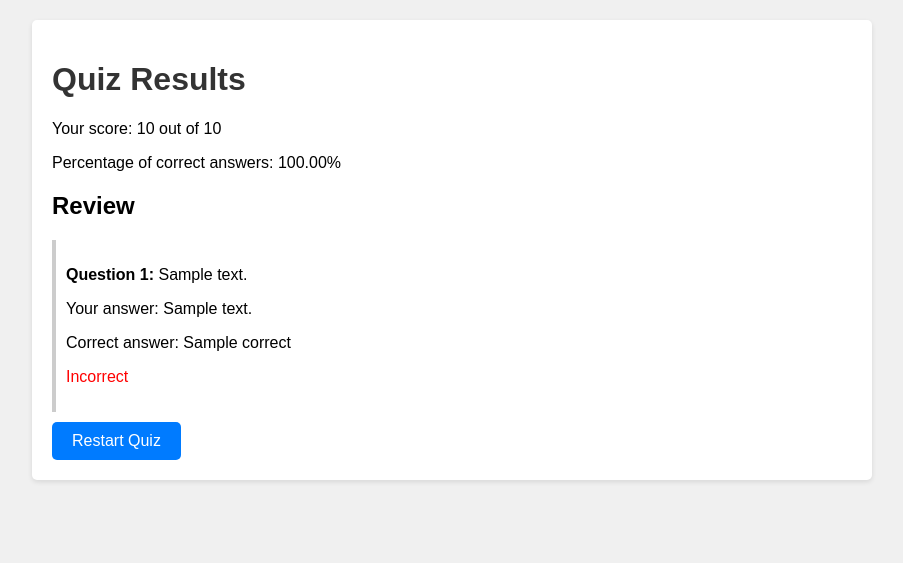
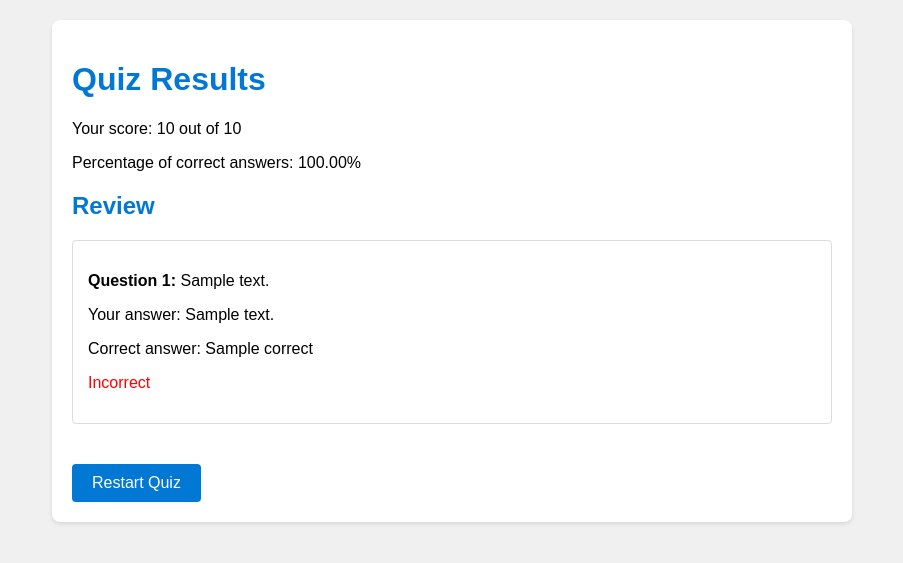
Before and after one commit to lukaszmk/azurequiz, a FastAPI app: template templates/results.html in a window 1280 px wide. Shown: the top 563 px of the page, without its empty margins (188-1091 px from the left). Run offline with FastAPI, Linux system fonts and the light colour scheme; the template is opened without the code that fills it: most values are stand-ins (such as "Sample title", 1, 10 or a date in 2020).

Commit message:
add question

```diff
--- a/static/styles.css
+++ b/static/styles.css
@@ -1,28 +1,56 @@
-/* Existing styles for results.html */
 body {
     font-family: Arial, sans-serif;
+    max-width: 800px;
+    margin: 0 auto;
+    padding: 20px;
     background-color: #f0f0f0;
-    margin: 0;
-    padding: 0;
 }
 
 .container {
-    max-width: 800px;
-    margin: 20px auto;
     background-color: white;
     padding: 20px;
-    border-radius: 5px;
-    box-shadow: 0 2px 5px rgba(0, 0, 0, 0.1);
+    border-radius: 8px;
+    box-shadow: 0 2px 4px rgba(0,0,0,0.1);
 }
 
-h1 {
-    color: #333;
+h1, h2 {
+    color: #0078d4;
+}
+
+.btn {
+    display: inline-block;
+    padding: 10px 20px;
+    background-color: #0078d4;
+    color: white;
+    text-decoration: none;
+    border-radius: 4px;
+    margin-top: 20px;
+    border: none;
+    cursor: pointer;
+}
+
+.btn:hover {
+    background-color: #005a9e;
+}
+
+form {
+    margin: 20px 0;
+}
+
+label {
+    display: block;
+    margin: 10px 0;
+}
+
+input[type="radio"] {
+    margin-right: 10px;
 }
 
 .review {
-    margin: 10px 0;
-    padding: 10px;
-    border-left: 4px solid #ccc;
+    margin: 20px 0;
+    padding: 15px;
+    border: 1px solid #ddd;
+    border-radius: 4px;
 }
 
 .correct {
@@ -32,31 +60,3 @@ h1 {
 .incorrect {
     color: red;
 }
-
-.btn {
-    display: inline-block;
-    background-color: #007bff;
-    color: white;
-    padding: 10px 20px;
-    text-decoration: none;
-    border-radius: 5px;
-    border: none; /* For buttons */
-    cursor: pointer;
-}
-
-.btn:hover {
-    background-color: #0056b3;
-}
-
-/* New styles for question.html */
-form {
-    margin-top: 20px;
-}
-
-form div {
-    margin: 10px 0;
-}
-
-input[type="radio"] {
-    margin-right: 10px;
-}
```
